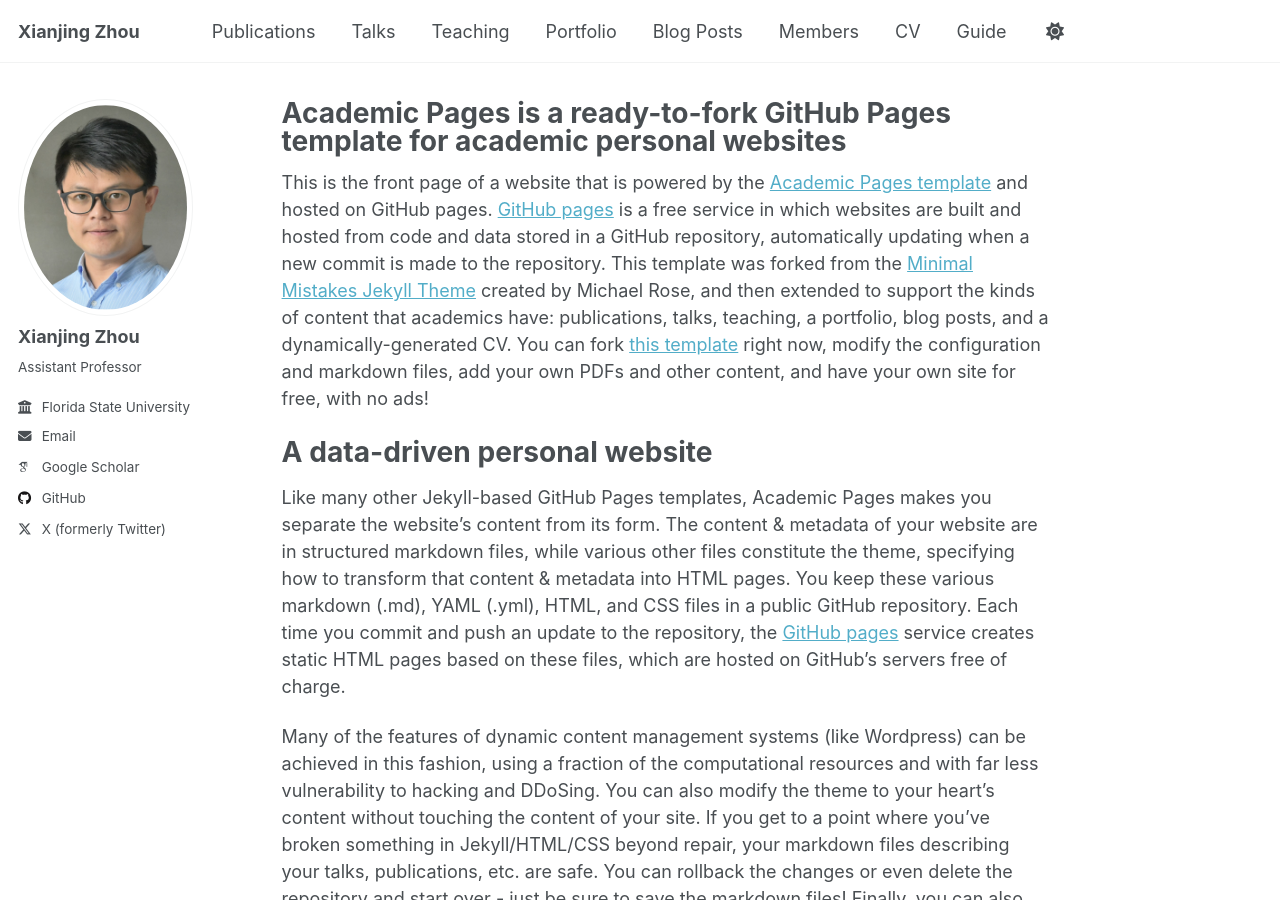
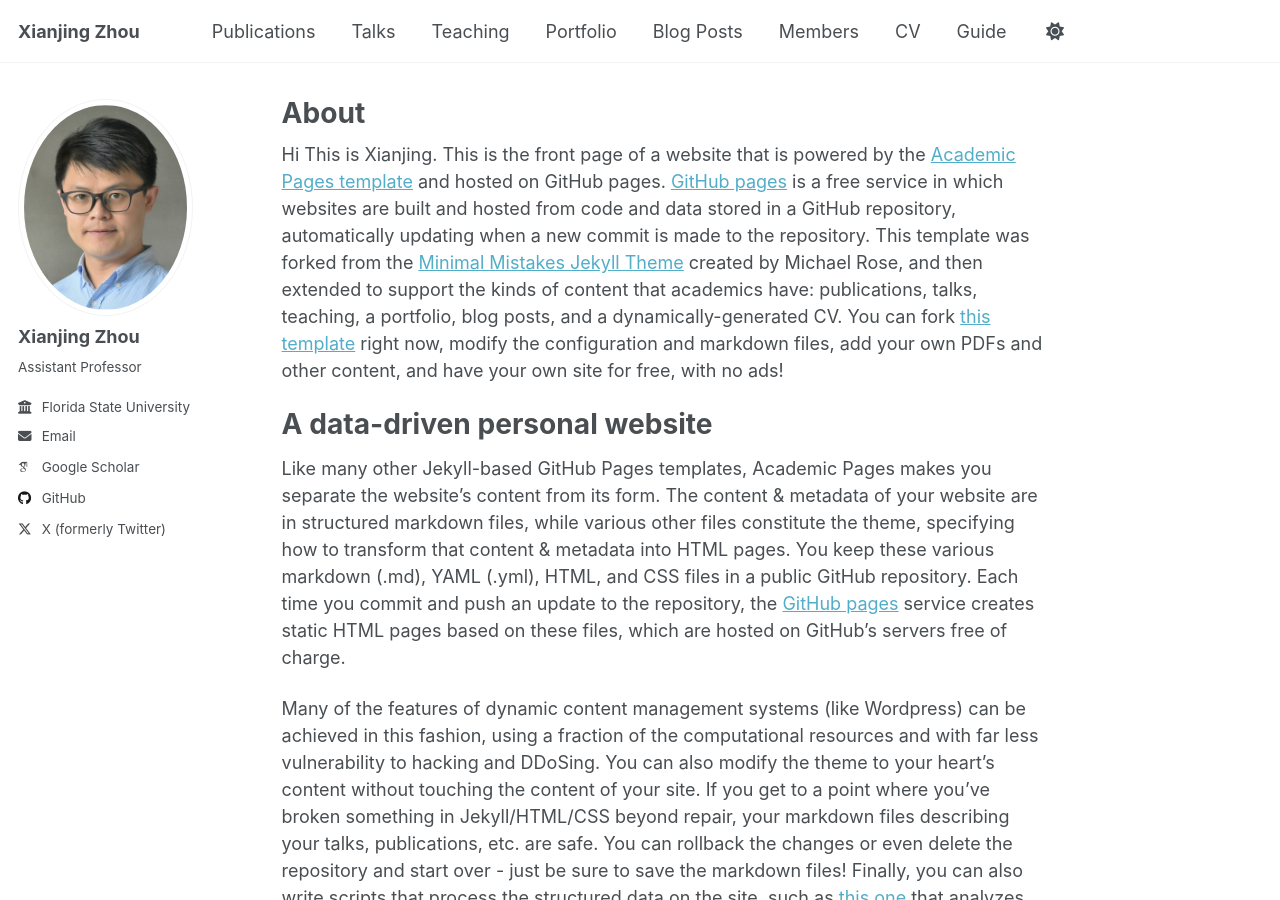
Before and after one commit to XianjingZhou/XianjingZhou.github.io, a Jekyll site: the page built from _pages/about.md, in a window 1280 px wide and 900 px high. Built offline with Jekyll 4.4.1, drawn with Linux system fonts in a browser that asks for light colours; some web fonts are replaced.

Commit message:
update about

```diff
--- a/_pages/about.md
+++ b/_pages/about.md
@@ -1,12 +1,13 @@
 ---
 permalink: /
-title: "Academic Pages is a ready-to-fork GitHub Pages template for academic personal websites"
+title: "About"
 author_profile: true
 redirect_from:
   - /about/
   - /about.html
 ---
 
+Hi This is Xianjing.
 This is the front page of a website that is powered by the [Academic Pages template](https://github.com/academicpages/academicpages.github.io) and hosted on GitHub pages. [GitHub pages](https://pages.github.com) is a free service in which websites are built and hosted from code and data stored in a GitHub repository, automatically updating when a new commit is made to the repository. This template was forked from the [Minimal Mistakes Jekyll Theme](https://mmistakes.github.io/minimal-mistakes/) created by Michael Rose, and then extended to support the kinds of content that academics have: publications, talks, teaching, a portfolio, blog posts, and a dynamically-generated CV. You can fork [this template](https://github.com/academicpages/academicpages.github.io) right now, modify the configuration and markdown files, add your own PDFs and other content, and have your own site for free, with no ads!
 
 A data-driven personal website
```
